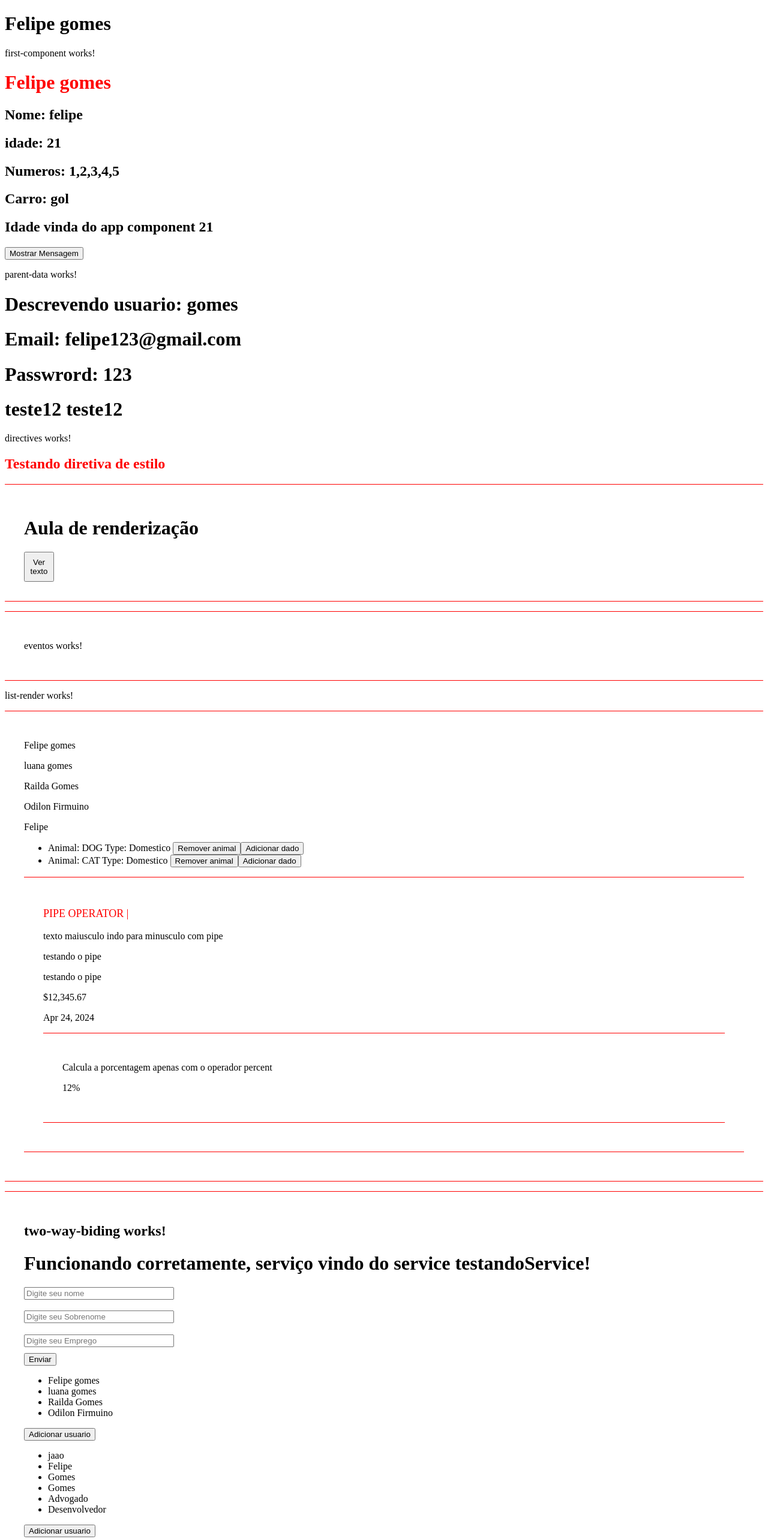
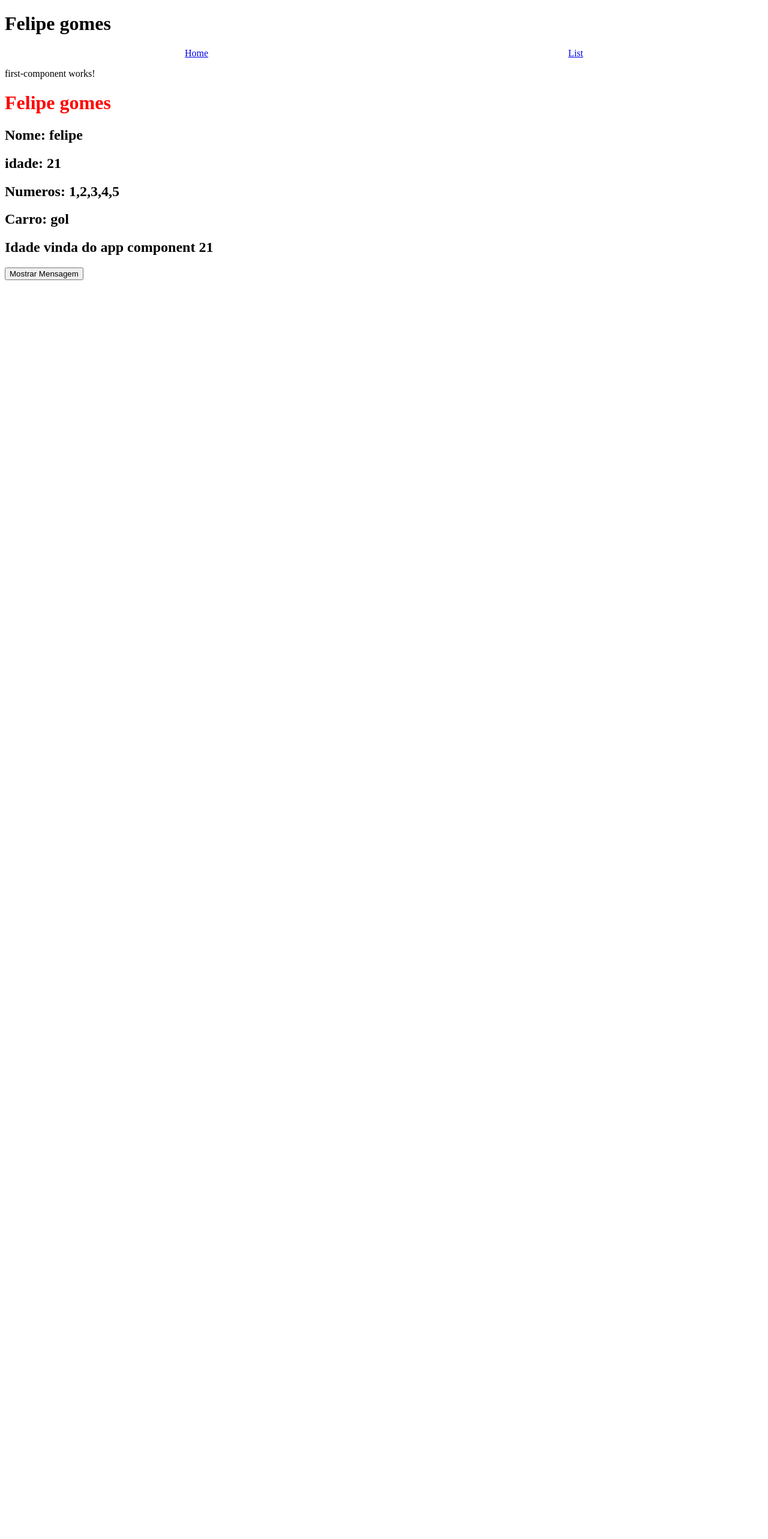
Before and after one commit to Felipe-Gs/curso-angular, an Angular app: page / in a window 1280 px wide. Shown: the top 2566 px of the page at 60% size. After the commit the page ends 975 px from the top, so only its background shows below. Built offline with nearby package versions, Linux system fonts and the light colour scheme.

Commit message:
feat: using router of page

```diff
--- a/src/app/app-routing.module.ts
+++ b/src/app/app-routing.module.ts
@@ -1,10 +1,19 @@
 import { NgModule } from '@angular/core';
 import { RouterModule, Routes } from '@angular/router';
+import { FirstComponentComponent } from './components/first-component/first-component.component';
+import { ListRenderComponent } from './components/list-render/list-render.component';
 
-const routes: Routes = [];
+const routes: Routes = [
+  { path: '', component: FirstComponentComponent },
+  {
+    path: 'List',
+    component: ListRenderComponent,
+  },
+];
 
 @NgModule({
+  declarations: [],
   imports: [RouterModule.forRoot(routes)],
-  exports: [RouterModule]
+  exports: [RouterModule],
 })
-export class AppRoutingModule { }
+export class AppRoutingModule {}
--- a/src/app/app.component.html
+++ b/src/app/app.component.html
@@ -1,8 +1,13 @@
 <h1>Felipe gomes</h1>
-<app-first-component></app-first-component>
+<!-- <app-first-component></app-first-component>
 <app-parent-data [name]="username" [userData]="userData" [teste12]="teste12"></app-parent-data>
 <app-directives></app-directives>
 <app-if-render></app-if-render>
 <app-eventos></app-eventos>
 <app-list-render></app-list-render>
-<app-two-way-biding></app-two-way-biding>
+<app-two-way-biding></app-two-way-biding> -->
+<nav style="display: flex; justify-content: space-around;">
+  <a routerLink="">Home</a>
+  <a routerLink="List">List</a>
+</nav>
+<router-outlet></router-outlet>
```
